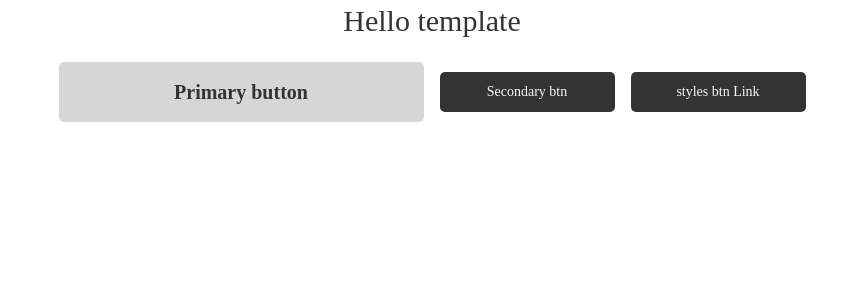
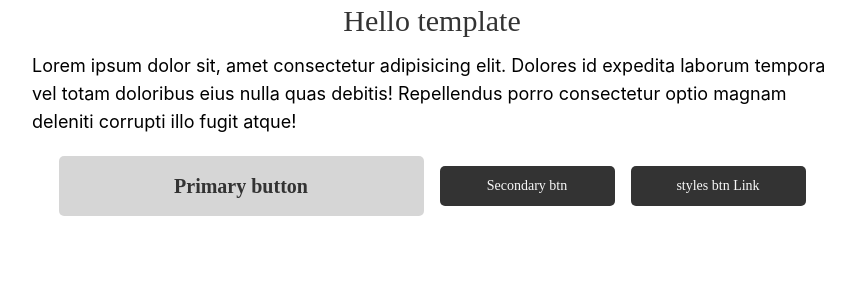
Before and after one commit to ZhuravelAndreyVladimirov/next-template, a Next.js app: page / in a window 1280 px wide. Shown: the top 300 px of the page, without its empty margins (208-1063 px from the left). Built offline with nearby package versions, Linux system fonts and the light colour scheme.

Commit message:
create Text extension

```diff
--- a/src/app/page.tsx
+++ b/src/app/page.tsx
@@ -1,5 +1,5 @@
-import { CustomLink, PrimaryBtn, SecondaryBtn, Title } from "@/ui";
-import { Flex, Group } from "@mantine/core";
+import { CustomLink } from "@/ui";
+import { Button, Flex, Group, Text, Title } from "@mantine/core";
 
 export default function Home() {
   return (
@@ -7,9 +7,15 @@ export default function Home() {
       <Title variant="black" order={1}>
         Hello template
       </Title>
+      <Text w={800} variant="">
+        Lorem ipsum dolor sit, amet consectetur adipisicing elit. Dolores id
+        expedita laborum tempora vel totam doloribus eius nulla quas debitis!
+        Repellendus porro consectetur optio magnam deleniti corrupti illo fugit
+        atque!
+      </Text>
       <Group w={"100%"} py={{ base: 10, desktop: 20 }} justify="center">
-        <PrimaryBtn variant="light">Primary button</PrimaryBtn>
-        <SecondaryBtn>Secondary btn</SecondaryBtn>
+        <Button variant="light">Primary button</Button>
+        <Button size="sm">Secondary btn</Button>
         <CustomLink
           link={{
             href: "https://tabler.io/docs/getting-started/download",
--- a/src/extensions/index.ts
+++ b/src/extensions/index.ts
@@ -1,2 +1,3 @@
-export { ExtensionButton } from "./button/extensions-button";
+export * from "./button/extensions-button";
 export * from "./title/extensions-title";
+export * from "./text/extensions-text";
--- /dev/null
+++ b/src/extensions/text/extensions-text.module.scss
@@ -0,0 +1,21 @@
+.root {
+  --color: var(--black);
+  --size: rem(14) &[data-variant= "white"] {
+    --color: var(--white);
+  }
+
+  color: var(--color);
+  font-size: var(--size);
+
+  @include larger-than($tablet) {
+    --size: rem(16);
+  }
+
+  @include larger-than($laptop) {
+    --size: rem(18);
+  }
+
+  @include larger-than($desktop) {
+    --size: rem(22);
+  }
+}
--- /dev/null
+++ b/src/extensions/text/extensions-text.tsx
@@ -0,0 +1,9 @@
+import { Text } from "@mantine/core";
+
+import styles from "./extensions-text.module.scss";
+
+export const ExtensionText = Text.extend({
+  classNames(theme, props, ctx) {
+    return { root: styles.root };
+  },
+});
--- a/src/providers/CustomMantineProvider.tsx
+++ b/src/providers/CustomMantineProvider.tsx
@@ -8,7 +8,7 @@ import {
   rem,
 } from "@mantine/core";
 import { roboto_reg } from "@/assets/font/fonts";
-import { ExtensionButton, ExtensionTitle } from "@/extensions";
+import { ExtensionButton, ExtensionText, ExtensionTitle } from "@/extensions";
 
 import "@mantine/core/styles.layer.css";
 interface CustomMantineProviderProps {
@@ -27,6 +27,7 @@ const theme = createTheme({
   components: {
     Button: ExtensionButton,
     Title: ExtensionTitle,
+    Text: ExtensionText,
   },
   headings: {
     fontFamily: roboto_reg.variable,
```
